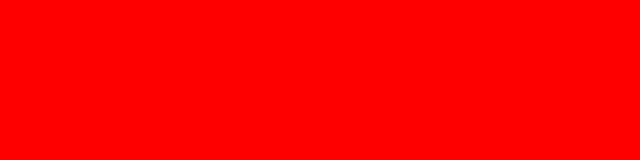
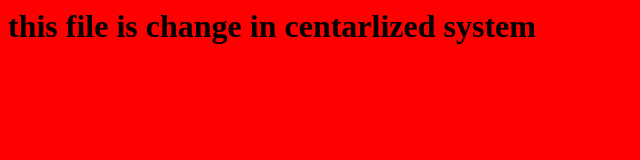
Before and after one commit to kevintank99/GitStash, a plain HTML site: page CSS/index.html in a window 1280 px wide. Shown: the whole page, without its empty margins (0-640 px from the left). Drawn offline with Linux system fonts and the light colour scheme.

Commit message:
Update index.html

```diff
--- a/CSS/index.html
+++ b/CSS/index.html
@@ -8,6 +8,6 @@
     </style>
   </head>
   <body>
-
+    <h1> this file is change in centarlized system</h1>
   </body>
 </html>
```
